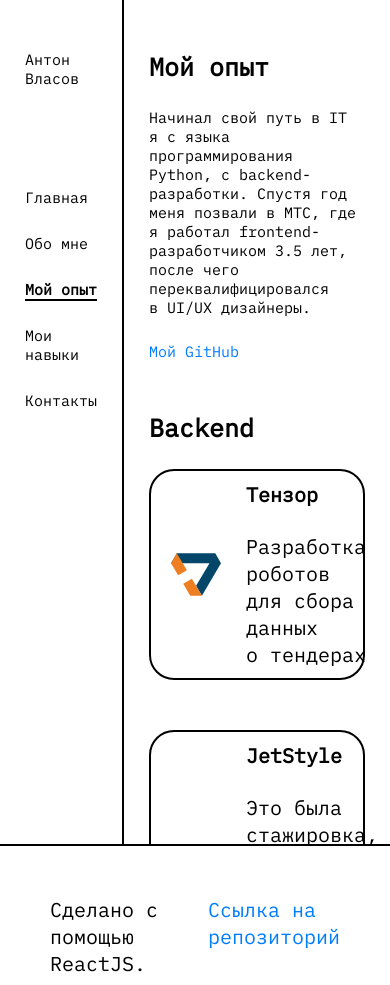
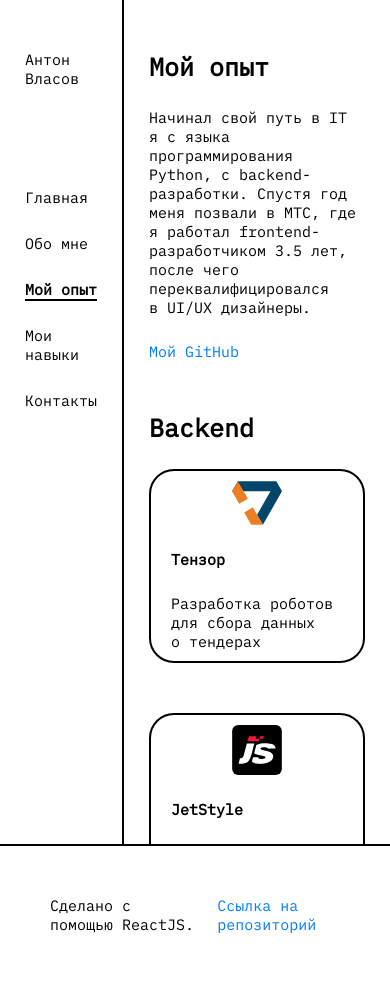
Before and after one commit to VlAnton/portfolio.vlasov.anton, a React (Create React App) app: page /experience in a window 390 px wide. Built offline with nearby package versions, Linux system fonts and the light colour scheme.

Commit message:
responsiveness fixes

```diff
--- a/src/components/AboutCard/AboutCard.module.css
+++ b/src/components/AboutCard/AboutCard.module.css
@@ -9,31 +9,41 @@
   padding: 25px 50px;
   max-width: calc(50% - 25px);
   flex-grow: 1;
-  align-items: center;
+  align-items: flex-start;
   cursor: pointer;
-  transition: background-color ease 0.3s;
+  transition: all ease 0.3s;
 }
 
 .cardWrapper:hover {
   background-color: #f1f1f1;
-  transition: background-color ease 0.3s;
+  transition: all ease 0.3s;
 }
 
 @media screen and (max-width: 1097px) {
   .cardWrapper {
     padding: 15px 30px;
-  }
-  .cardWrapper {
+    transition: all ease 0.3s;
     max-width: 100%;
   }
 }
 
-@media screen and (max-width: 430px) {
+@media screen and (max-width: 716px) {
   .cardWrapper {
     padding: 10px 20px;
     border-radius: 25px;
+    flex-direction: column;
+    align-items: center;
+    transition: all ease 0.3s;
   }
   .cardWrapper img {
-    width: 50px;
+    width: 100px;
+    transition: all ease 0.3s;
   }
 }
+
+@media screen and (max-width: 500px) {
+  .cardWrapper img {
+    width: 50px;
+    transition: all ease 0.3s;
+  }
+}
--- a/src/components/Footer/Footer.module.css
+++ b/src/components/Footer/Footer.module.css
@@ -25,3 +25,10 @@
 .text {
   margin: 0;
 }
+
+@media screen and (max-width: 430px) {
+  .text,
+  .link {
+    font-size: 15px;
+  }
+}
--- a/src/components/HeaderTab/HeaderTab.module.css
+++ b/src/components/HeaderTab/HeaderTab.module.css
@@ -22,7 +22,6 @@
 .active::after {
   content: '';
   display: block;
-  margin: auto;
   height: 2px;
   width: 100%;
   background: var(--color-primary-border);
--- a/src/index.css
+++ b/src/index.css
@@ -49,7 +49,7 @@
 
 @media screen and (max-width: 789px) {
   .page-wrapper {
-    overflow: auto;
+    overflow-y: auto;
     height: 100%;
   }
 }
--- a/src/pages/About/About.module.css
+++ b/src/pages/About/About.module.css
@@ -1,6 +1,7 @@
 .about {
   display: flex;
   gap: 50px;
+  transition: all ease 0.5s;
 }
 
 .aboutGrid {
@@ -10,6 +11,7 @@
   grid-template-columns: repeat(9, 1fr);
   width: 100%;
   height: 41.45rem;
+  transition: all ease 0.5s;
 }
 
 .image {
@@ -50,15 +52,17 @@
   gap: 50px;
 }
 
-@media screen and (max-width: 430px) {
+@media screen and (max-width: 1055px) {
   .aboutGrid {
     display: flex;
     flex-direction: column;
     height: 100%;
+    transition: all ease 0.5s;
   }
   .about {
     gap: 25px;
     flex-direction: column;
+    transition: all ease 0.5s;
   }
   .block {
     gap: 25px;
--- a/src/pages/Contacts/Contacts.module.css
+++ b/src/pages/Contacts/Contacts.module.css
@@ -1,8 +1,3 @@
-/* .contacts ul {
-  padding: 0;
-  list-style-type: none;
-} */
-
 .contacts {
   display: flex;
   flex-direction: column;
@@ -13,7 +8,13 @@
   font-size: 30px;
 }
 
-/* .contacts li::before {
-  content: '—';
-  padding-right: 25px;
-} */
+@media screen and (max-width: 1055px) {
+  .contacts {
+    gap: 25px;
+    transition: all ease 0.5s;
+  }
+
+  .contacts li {
+    font-size: 20px;
+  }
+}
--- a/src/pages/Experience/Experience.module.css
+++ b/src/pages/Experience/Experience.module.css
@@ -24,6 +24,7 @@
 .cardBlock {
   display: flex;
   flex-direction: column;
+  width: 100%;
   gap: 25px;
 }
 
@@ -51,3 +52,10 @@
     font-size: 20px;
   }
 }
+
+@media screen and (max-width: 500px) {
+  .cardBlockHeader,
+  .cardBlockDescription {
+    font-size: 15px;
+  }
+}
--- a/src/pages/Experience/Experience.tsx
+++ b/src/pages/Experience/Experience.tsx
@@ -30,7 +30,7 @@
       <section className={classes.block}>
         <h2 className={classes.blockHeader}>Backend</h2>
         <div className={classes.subBlock}>
-          <AboutCard path={tensorImg}>
+          <AboutCard link="https://tensor.ru/" path={tensorImg}>
             <div className={classes.cardBlock}>
               <h3 className={classes.cardBlockHeader}>Тензор</h3>
               <p className={classes.cardBlockDescription}>
@@ -39,7 +39,7 @@
             </div>
           </AboutCard>
 
-          <AboutCard path={jetStyleImg}>
+          <AboutCard link="https://jetstyle.ru/" path={jetStyleImg}>
             <div className={classes.cardBlock}>
               <h3 className={classes.cardBlockHeader}>JetStyle</h3>
               <p className={classes.cardBlockDescription}>
@@ -49,7 +49,7 @@
             </div>
           </AboutCard>
 
-          <AboutCard path={skyDNSImg}>
+          <AboutCard link="https://www.skydns.ru/" path={skyDNSImg}>
             <div className={classes.cardBlock}>
               <h3 className={classes.cardBlockHeader}>SkyDNS</h3>
               <p className={classes.cardBlockDescription}>
@@ -63,7 +63,7 @@
             </div>
           </AboutCard>
 
-          <AboutCard path={MTSImg}>
+          <AboutCard link="https://mts-digital.ru/" path={MTSImg}>
             <div className={classes.cardBlock}>
               <h3 className={classes.cardBlockHeader}>МТС</h3>
               <p className={classes.cardBlockDescription}>
@@ -78,7 +78,7 @@
       <section className={classes.block}>
         <h2 className={classes.blockHeader}>Frontend</h2>
         <div className={classes.subBlock}>
-          <AboutCard path={skyDNSImg}>
+          <AboutCard link="https://www.skydns.ru/" path={skyDNSImg}>
             <div className={classes.cardBlock}>
               <h3 className={classes.cardBlockHeader}>SkyDNS</h3>
               <p className={classes.cardBlockDescription}>
@@ -87,7 +87,7 @@
             </div>
           </AboutCard>
 
-          <AboutCard path={MTSImg}>
+          <AboutCard link="https://mts-digital.ru/" path={MTSImg}>
             <div className={classes.cardBlock}>
               <h3 className={classes.cardBlockHeader}>МТС</h3>
               <p className={classes.cardBlockDescription}>
@@ -102,7 +102,7 @@
       <section className={classes.block}>
         <h2 className={classes.blockHeader}>UI/UX</h2>
         <div className={classes.subBlock}>
-          <AboutCard path={MTSImg}>
+          <AboutCard link="https://mts-digital.ru/" path={MTSImg}>
             <div className={classes.cardBlock}>
               <h3 className={classes.cardBlockHeader}>МТС</h3>
               <p className={classes.cardBlockDescription}>
--- a/src/pages/Home/Home.module.css
+++ b/src/pages/Home/Home.module.css
@@ -14,3 +14,15 @@
   color: #fff;
   margin: auto;
 }
+
+@media screen and (max-width: 790px) {
+  .mainPageCard {
+    padding: 37.5px 25px;
+    height: 100%;
+    border-radius: 25px;
+    background-position: bottom;
+  }
+  .caption {
+    font-size: 25px;
+  }
+}
--- a/src/pages/index.css
+++ b/src/pages/index.css
@@ -37,7 +37,7 @@
   }
 }
 
-@media screen and (max-width: 430px) {
+@media screen and (max-width: 578px) {
   .page-wrapper {
     display: flex;
     flex-direction: column;
```
